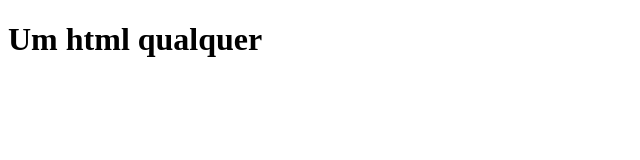
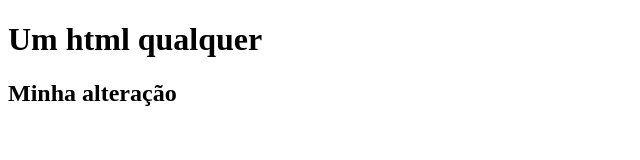
Before and after one commit to Raissa-Reis-Lopes/mentoria_1, a plain HTML site: page index.html in a window 1280 px wide. Shown: the whole page, without its empty margins (0-640 px from the left). Drawn offline with Linux system fonts and the light colour scheme.

Commit message:
Add h2 in file index

```diff
--- a/index.html
+++ b/index.html
@@ -7,5 +7,6 @@
 </head>
 <body>
     <h1>Um html qualquer</h1>
+    <h2>Minha alteração</h2>
 </body>
 </html>
```
